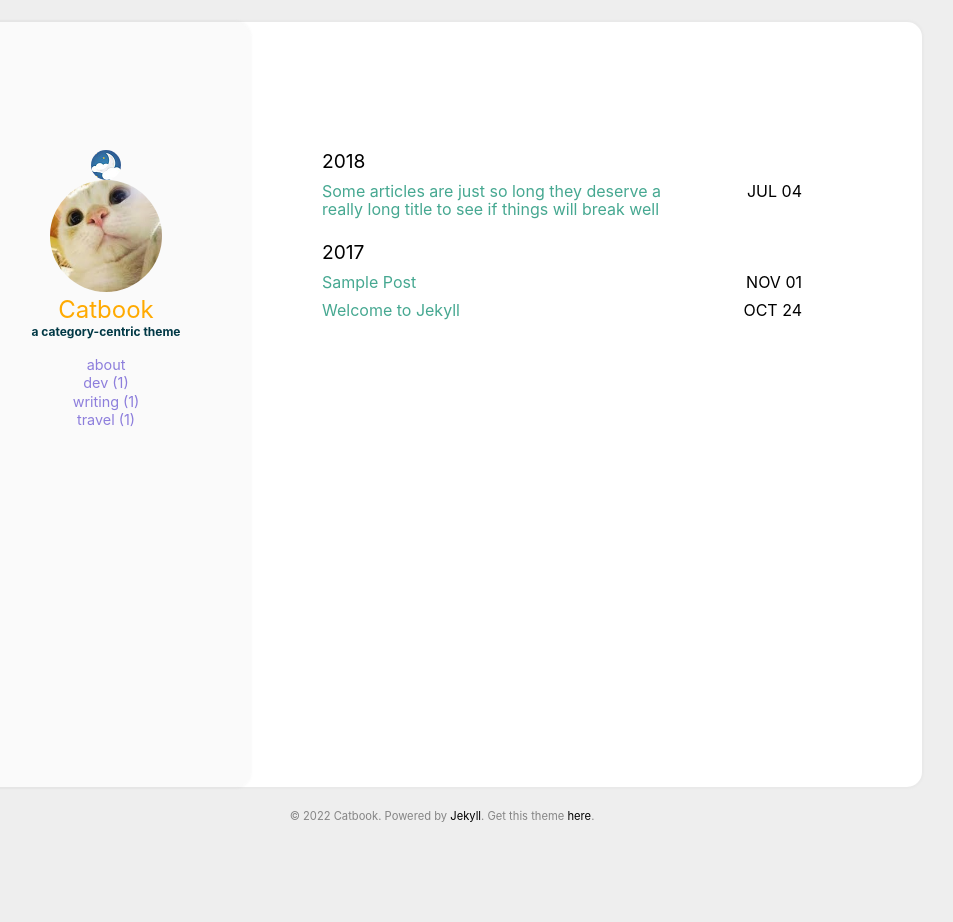
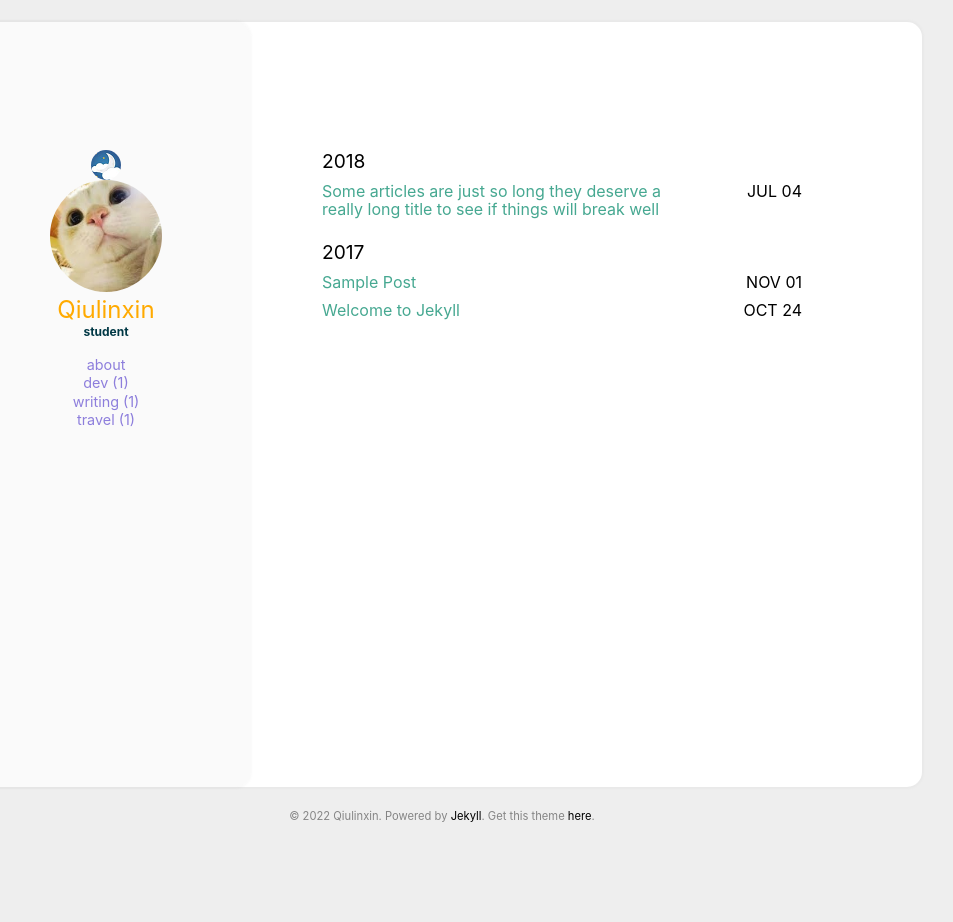
Before and after one commit to Qiulinxin/Qiulinxin.github.io, a Jekyll site: the page built from index.html, in a window 1280 px wide. Shown: the whole page, without its empty margins (198-1151 px from the left). Built offline with Jekyll 4.4.1, drawn with Linux system fonts in a browser that asks for light colours.

Commit message:
内容更改

```diff
--- a/_config.yml
+++ b/_config.yml
@@ -24,10 +24,12 @@ cusdis:
     app_id: #your cusdis app_id
 
 user:
-  name: Catbook
+  # name: CatboQok
+  name: Qiulinxin
   pic: /assets/img/cat.jpg
   picAlt: "catbook"
-  job: a category-centric theme
+  # job: a category-centric theme
+  job: student
   aboutme: true # comment this out if you don't need the 'about' page.
 
 exclude:
```
